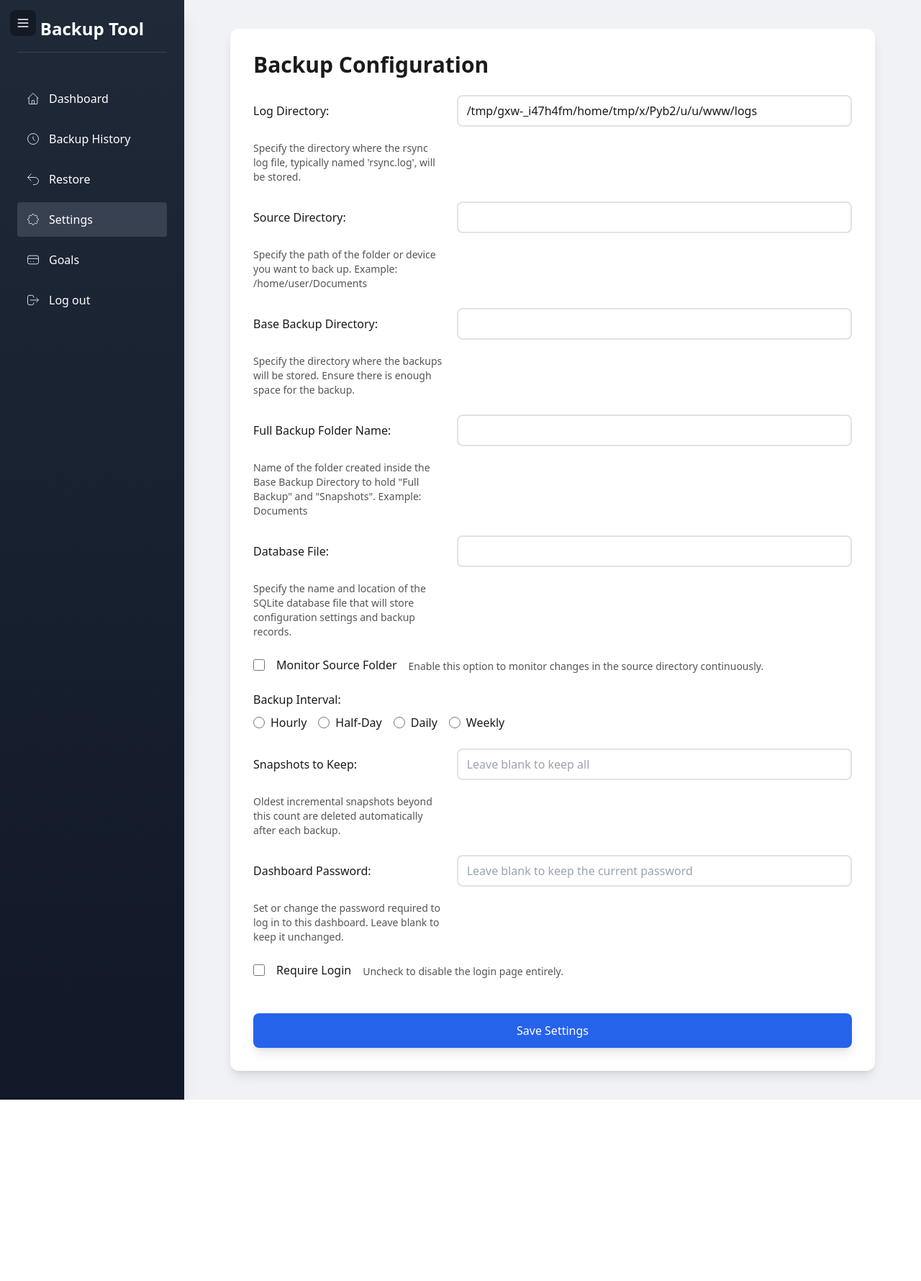
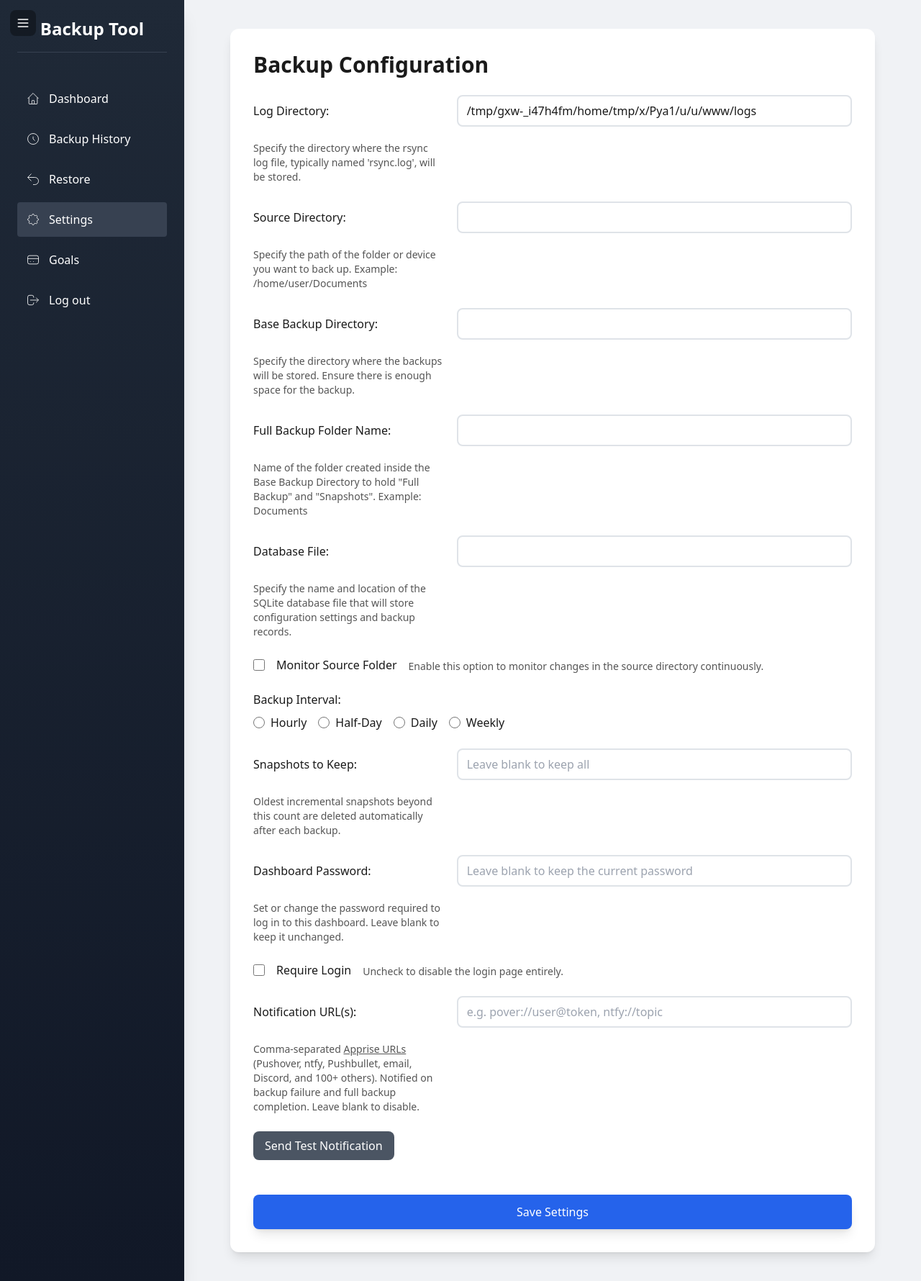
Before and after one commit to Cuban100/FolderW, a FastAPI app: page /settings in a window 1280 px wide. Shown: the whole page at 72% size. Before the commit the page ends 1528 px from the top, so only its background shows below. Run offline with FastAPI, Linux system fonts and the light colour scheme; parts of the project's set-up code (start-up, migrations or seed data) failed here and were passed over; some libraries are stand-ins or nearby versions.

Commit message:
Add Apprise-based notifications for backup failure/completion, plus CPU core detail
Notifications (the main feature):
- New notifications.py wraps Apprise (100+ services via simple URL
  strings — Pushover, ntfy, Pushbullet, Discord, email, etc.) behind a
  single notify(title, body) call, a no-op when NOTIFY_URLS is unset.
- rsync_incremental.py now actually detects rsync failure (previously it
  logged an error but the script still exited 0 and proceeded to record
  a failed sync as if it were a completed backup) and exits non-zero,
  skipping snapshot bookkeeping.
- main_backup.py's existing subprocess.run(check=True) around
  rsync_incremental.py is the single centralized point that notifies on
  failure — covers both a clean rsync failure and any unhandled crash,
  since both surface the same way (non-zero exit), without risking a
  duplicate notification from two places.
- Full backup completion (session 1) notifies separately from
  rsync_incremental.py itself, where the session number is already known.
- Settings gets a "Notification URL(s)" field plus a "Send Test
  Notification" button (POSTs whatever's currently typed, doesn't
  require saving first). setup.py gets a matching optional field.
- Verified empirically end-to-end: real webhook delivery, rsync failure
  correctly exits non-zero and skips bookkeeping, and the failure/success
  notifications fire through the actual main_backup.py/rsync_incremental.py
  code paths, not just the notify() function in isolation.

Also, per user feedback: added CPU core count and busiest-single-core
percentage to the System stats. Python (and rsync/du, the actual work
here) don't parallelize across cores by default, so a single-threaded
run can pin one core at 100% while the overall average reads misleadingly
low — per-core detail surfaces that instead of hiding it.

Co-Authored-By: Claude Sonnet 5 <noreply@anthropic.com>

```diff
--- a/main_backup.py
+++ b/main_backup.py
@@ -1,6 +1,7 @@
 import os
 import sys
 from db_operations import load_env_value, load_other_variables
+from notifications import notify
 import subprocess
 import schedule
 import time
@@ -14,7 +15,12 @@ def run_regular_backup():
         result = subprocess.run([sys.executable, os.path.join(BASE_DIR, "rsync_incremental.py")], check=True)
         logger.info(f"Backup result: {result}")
     except subprocess.CalledProcessError as e:
+        # Centralized here rather than in rsync_incremental.py itself so
+        # every failure mode is covered with a single notification — not
+        # just rsync failing cleanly, but any unhandled crash in that
+        # script too, since both surface the same way: a non-zero exit.
         logger.error(f"Error running rsync_incremental.py: {e}")
+        notify("FolderW: Backup Failed", f"A backup run failed (exit code {e.returncode}). Check the FolderW logs for details.")
 
 def start_event_backup():
     # rsync_event_handler.py blocks here for as long as it runs successfully
--- a/requirements.txt
+++ b/requirements.txt
@@ -1,3 +1,4 @@
+apprise==1.9.2
 DateTime==5.5
 fastapi==0.115.0
 idna==3.10
--- a/server.py
+++ b/server.py
@@ -7,6 +7,7 @@ import threading
 import queue
 import webbrowser
 import psutil
+import apprise
 from statistics_operations import check_env_variables, validate_all_conditions, evaluation_of_resources, destination_space
 from db_operations import load_env_value, load_other_variables, save_env_values, create_all_tables, get_last_session_number, list_items_by_session, get_database_value, set_database_value, reset_backup_history, has_completed_backup
 from restore_operations import list_backups, get_backup_path, list_files_in_backup, restore_backup, cleanup_old_snapshots
@@ -287,9 +288,15 @@ def get_backup_stats_context(database):
     # interval=None (non-blocking): compares against the last call within
     # this same process rather than sampling over a fixed window, so it
     # doesn't add latency to the page load. The very first call after
-    # startup returns 0.0 — accurate readings kick in from the second
-    # request on.
-    cpu_percent = psutil.cpu_percent(interval=None)
+    # startup returns 0.0 (or [0.0, ...] per-core) — accurate readings
+    # kick in from the second request on.
+    #
+    # Per-core rather than just the overall average: rsync and du (the
+    # actual work FolderW does) are both single-threaded per run, so on a
+    # multi-core machine one core can be fully saturated while the average
+    # still reads low and misleadingly implies plenty of headroom.
+    per_core = psutil.cpu_percent(interval=None, percpu=True)
+    cpu_percent = sum(per_core) / len(per_core) if per_core else 0
     mem = psutil.virtual_memory()
     return {
         "current_backup_size": get_database_value('CURRENT_BACKUP_SIZE', 'settings'),
@@ -298,6 +305,8 @@ def get_backup_stats_context(database):
         "last_session": get_last_session_number(database),
         "last_session_files": len(list_items_by_session(database)),
         "cpu_percent": f"{cpu_percent:.1f}%",
+        "cpu_cores": len(per_core),
+        "cpu_busiest_core": f"{max(per_core):.1f}%" if per_core else None,
         "ram_used": f"{mem.used / (1024**3):.2f} GB",
         "ram_total": f"{mem.total / (1024**3):.2f} GB",
     }
@@ -592,7 +601,30 @@ async def settings_page(request: Request):
         "interval": load_env_value('BACKUP_INTERVAL'),
         "max_snapshots": load_env_value('MAX_SNAPSHOTS'),
         "login_enabled": bool(load_env_value('ADMIN_PASSWORD_HASH')),
+        "notify_urls": load_env_value('NOTIFY_URLS'),
     })
+
+
+@app.post("/test-notification")
+async def test_notification(notify_urls: str = Form("")):
+    urls = [u.strip() for u in notify_urls.split(',') if u.strip()]
+    if not urls:
+        return JSONResponse({"success": False, "message": "No notification URL(s) provided."})
+
+    apobj = apprise.Apprise()
+    valid_count = sum(1 for url in urls if apobj.add(url))
+    if valid_count == 0:
+        return JSONResponse({"success": False, "message": "No valid URL(s) — check the format."})
+
+    try:
+        result = apobj.notify(title="FolderW Test Notification", body="If you're seeing this, your notification setup works.")
+    except Exception as e:
+        logger.error(f"Test notification failed: {e}")
+        return JSONResponse({"success": False, "message": f"Error: {e}"})
+
+    if result:
+        return JSONResponse({"success": True, "message": "Sent! Check your device."})
+    return JSONResponse({"success": False, "message": "Apprise reported failure — check the URL and service status."})
 
 
 @app.post("/submit/", response_class=HTMLResponse)
@@ -607,6 +639,7 @@ async def submit_settings(
     monitor: str = Form(None),
     new_password: str = Form(""),
     require_login: str = Form(None),
+    notify_urls: str = Form(""),
 ):
     logger.info("Response received from Front End for /submit/")
     monitor_enabled = monitor is not None
@@ -635,6 +668,7 @@ async def submit_settings(
             "interval": load_env_value('BACKUP_INTERVAL'),
             "max_snapshots": max_snapshots,
             "login_enabled": bool(load_env_value('ADMIN_PASSWORD_HASH')),
+            "notify_urls": load_env_value('NOTIFY_URLS'),
         })
 
     require_login_enabled = require_login is not None
@@ -657,6 +691,7 @@ async def submit_settings(
         "BACKUP_INTERVAL": "False" if monitor_enabled else (interval or load_env_value('BACKUP_INTERVAL') or "hourly"),
         "MAX_SNAPSHOTS": max_snapshots,
         "ADMIN_PASSWORD_HASH": admin_password_hash,
+        "NOTIFY_URLS": notify_urls.strip(),
     }
     save_env_values(new_values)
 
@@ -686,6 +721,7 @@ async def submit_settings(
         "interval": new_values["BACKUP_INTERVAL"],
         "max_snapshots": new_values["MAX_SNAPSHOTS"],
         "login_enabled": bool(new_values["ADMIN_PASSWORD_HASH"]),
+        "notify_urls": new_values["NOTIFY_URLS"],
     })
 
 
--- a/templates/settings.html
+++ b/templates/settings.html
@@ -38,6 +38,26 @@
             // Listen for changes
             monitorCheckbox.addEventListener('change', toggleScheduleFields);
         });
+
+        async function testNotification() {
+            const resultEl = document.getElementById('test-notify-result');
+            const urls = document.getElementById('notify_urls').value;
+            resultEl.textContent = 'Sending...';
+            resultEl.className = 'text-sm text-[var(--text-muted)]';
+            try {
+                const response = await fetch('/test-notification', {
+                    method: 'POST',
+                    headers: {'Content-Type': 'application/x-www-form-urlencoded'},
+                    body: 'notify_urls=' + encodeURIComponent(urls)
+                });
+                const data = await response.json();
+                resultEl.textContent = data.message;
+                resultEl.className = 'text-sm ' + (data.success ? 'text-green-500' : 'text-red-500');
+            } catch (error) {
+                resultEl.textContent = 'Error sending test notification.';
+                resultEl.className = 'text-sm text-red-500';
+            }
+        }
     </script>
 </head>
 <body class="bg-[var(--bg)] text-[var(--text)] font-sans antialiased">
@@ -193,6 +213,18 @@
                             <div class="text-sm text-[var(--text-muted)] mt-1">Uncheck to disable the login page entirely.</div>
                         </div>
 
+                        <div class="grid grid-cols-3 gap-4 items-center">
+                            <label for="notify_urls" class="text-[var(--text)] font-medium">Notification URL(s):</label>
+                            <input type="text" id="notify_urls" name="notify_urls" class="col-span-2 border-2 border-[var(--border)] rounded-lg px-3 py-2 bg-[var(--surface)] text-[var(--text)]" value="{{ notify_urls or '' }}" placeholder="e.g. pover://user@token, ntfy://topic">
+                            <div class="text-sm text-[var(--text-muted)] mt-1">
+                                Comma-separated <a href="https://github.com/caronc/apprise#supported-notifications" target="_blank" rel="noopener" class="underline">Apprise URLs</a> (Pushover, ntfy, Pushbullet, email, Discord, and 100+ others). Notified on backup failure and full backup completion. Leave blank to disable.
+                            </div>
+                        </div>
+                        <div class="flex items-center space-x-4">
+                            <button type="button" onclick="testNotification()" class="bg-gray-600 text-white px-4 py-2 rounded-lg hover:bg-gray-700 transition">Send Test Notification</button>
+                            <span id="test-notify-result" class="text-sm text-[var(--text-muted)]"></span>
+                        </div>
+
                         <div class="pt-6">
                             <button type="submit" class="w-full bg-blue-600 text-white py-3 rounded-lg hover:bg-blue-700 transition duration-300 transform hover:-translate-y-1 shadow-lg">
                                 Save Settings
```
Also changed, not shown: notifications.py (added, +27 -0 lines), rsync_incremental.py (+26 -2 lines), setup.py (+18 -2 lines), templates/index.html (+9 -1 lines), README.md, 1 other file.
